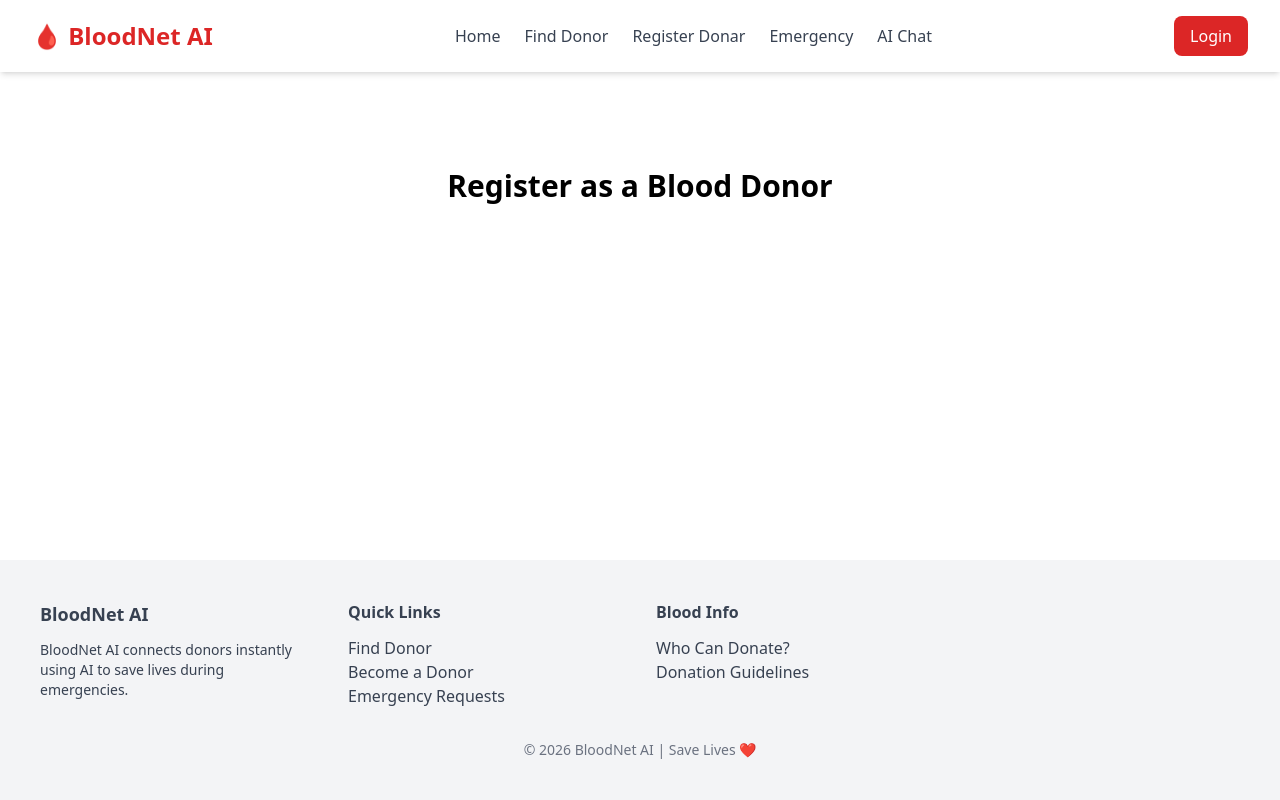
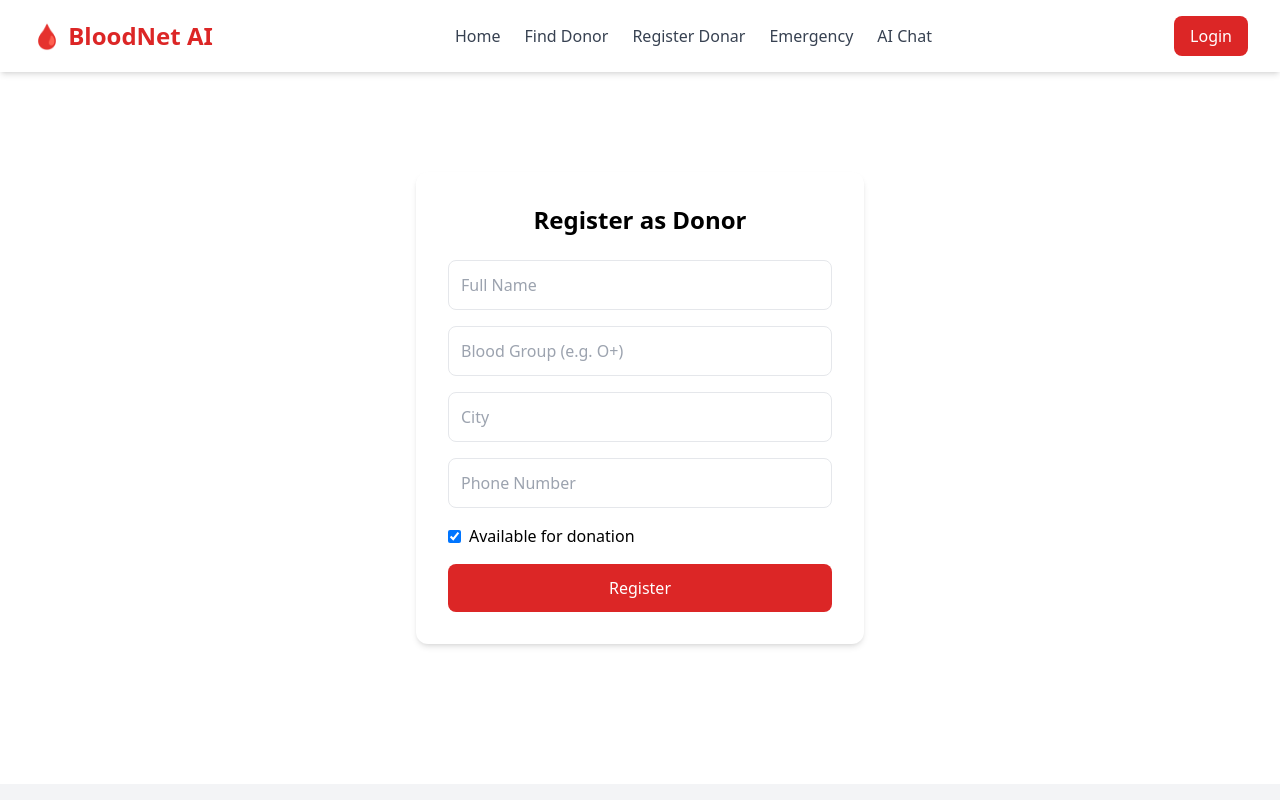
Before and after one commit to chetanapatil8822-afk/BloodNet-AI, a React app in the folder frontend/: page /register in a window 1280 px wide. Shown: the top 800 px of the page. Built offline with nearby package versions, Linux system fonts and the light colour scheme; the HTML template or start-up script is replaced by a standard one.

Commit message:
register donor page

```diff
--- a/frontend/src/components/AddDonar.jsx
+++ /dev/null
@@ -1,90 +0,0 @@
-import { useState } from "react";
-import axios from "axios";
-
-function AddDonor() {
-  const [formData, setFormData] = useState({
-    name: "",
-    bloodGroup: "",
-    city: "",
-    phone: "",
-    availability: true,
-  });
-
-  const handleChange = (e) => {
-    const { name, value, type, checked } = e.target;
-    setFormData({
-      ...formData,
-      [name]: type === "checkbox" ? checked : value,
-    });
-  };
-
-  const handleSubmit = async (e) => {
-    e.preventDefault();
-    try {
-      const res = await axios.post("http://localhost:5000/donors", formData);
-      alert(`Donor ${res.data.name} added successfully!`);
-      setFormData({
-        name: "",
-        bloodGroup: "",
-        city: "",
-        phone: "",
-        availability: true,
-      });
-    } catch (err) {
-      console.error(err);
-      alert("Error adding donor");
-    }
-  };
-
-  return (
-    <div>
-      <h2>Add Donor</h2>
-      <form onSubmit={handleSubmit}>
-        <input
-          type="text"
-          name="name"
-          placeholder="Name"
-          value={formData.name}
-          onChange={handleChange}
-          required
-        />
-        <input
-          type="text"
-          name="bloodGroup"
-          placeholder="Blood Group"
-          value={formData.bloodGroup}
-          onChange={handleChange}
-          required
-        />
-        <input
-          type="text"
-          name="city"
-          placeholder="City"
-          value={formData.city}
-          onChange={handleChange}
-          required
-        />
-        <input
-          type="text"
-          name="phone"
-          placeholder="Phone"
-          value={formData.phone}
-          onChange={handleChange}
-          required
-        />
-        <label>
-          Available:
-          <input
-            type="checkbox"
-            name="availability"
-            checked={formData.availability}
-            onChange={handleChange}
-          />
-        </label>
-        <button type="submit">Add Donor</button>
-      </form>
-    </div>
-  );
-}
-
-export default AddDonor;
--- a/frontend/src/pages/RegisterDonor/RegisterDonor.jsx
+++ b/frontend/src/pages/RegisterDonor/RegisterDonor.jsx
@@ -1,7 +1,128 @@
+import { useState } from "react";
+import { addDonor } from "../../services/donorService";
+import { useNavigate } from "react-router-dom";
+
 function RegisterDonor() {
+  const navigate = useNavigate();
+
+  const [formData, setFormData] = useState({
+    name: "",
+    bloodGroup: "",
+    city: "",
+    phone: "",
+    availability: true,
+  });
+
+  const handleChange = (e) => {
+    const { name, value, type, checked } = e.target;
+
+    setFormData({
+      ...formData,
+      [name]: type === "checkbox" ? checked : value,
+    });
+  };
+
+  const handleSubmit = async (e) => {
+    e.preventDefault();
+
+    try {
+      await addDonor(formData);  // ✅ save to backend
+
+      alert("Donor Registered Successfully ✅");
+
+      navigate("/find-donor");  // ✅ redirect added here
+
+      // reset form (optional since redirect ho raha hai)
+      setFormData({
+        name: "",
+        bloodGroup: "",
+        city: "",
+        phone: "",
+        availability: true,
+      });
+
+    } catch (error) {
+      console.error("Error adding donor:", error);
+      alert("Something went wrong ❌");
+    }
+  };
+
   return (
-    <div className="text-center mt-20">
-      <h1 className="text-3xl font-bold">Register as a Blood Donor</h1>
+    <div className="flex justify-center items-center min-h-[80vh]">
+
+      <form
+        onSubmit={handleSubmit}
+        className="bg-white p-8 rounded-xl shadow-md w-full max-w-md"
+      >
+        <h2 className="text-2xl font-bold mb-6 text-center">
+          Register as Donor
+        </h2>
+
+        {/* Name */}
+        <input
+          type="text"
+          name="name"
+          placeholder="Full Name"
+          value={formData.name}
+          onChange={handleChange}
+          className="w-full border p-3 mb-4 rounded-lg"
+          required
+        />
+
+        {/* Blood Group */}
+        <input
+          type="text"
+          name="bloodGroup"
+          placeholder="Blood Group (e.g. O+)"
+          value={formData.bloodGroup}
+          onChange={handleChange}
+          className="w-full border p-3 mb-4 rounded-lg"
+          required
+        />
+
+        {/* City */}
+        <input
+          type="text"
+          name="city"
+          placeholder="City"
+          value={formData.city}
+          onChange={handleChange}
+          className="w-full border p-3 mb-4 rounded-lg"
+          required
+        />
+
+        {/* Phone */}
+        <input
+          type="text"
+          name="phone"
+          placeholder="Phone Number"
+          value={formData.phone}
+          onChange={handleChange}
+          className="w-full border p-3 mb-4 rounded-lg"
+          required
+        />
+
+        {/* Availability */}
+        <label className="flex items-center mb-4">
+          <input
+            type="checkbox"
+            name="availability"
+            checked={formData.availability}
+            onChange={handleChange}
+            className="mr-2"
+          />
+          Available for donation
+        </label>
+
+        {/* Submit */}
+        <button
+          type="submit"
+          className="w-full bg-primary text-white py-3 rounded-lg hover:bg-primaryDark"
+        >
+          Register
+        </button>
+      </form>
+
     </div>
   );
 }
--- a/frontend/src/services/donorService.js
+++ b/frontend/src/services/donorService.js
@@ -0,0 +1,17 @@
+export const addDonor = async (donorData) => {
+  try {
+    const res = await fetch("http://localhost:5000/donors", {
+      method: "POST",
+      headers: {
+        "Content-Type": "application/json",
+      },
+      body: JSON.stringify(donorData),
+    });
+
+    const data = await res.json();
+    return data;
+  } catch (error) {
+    console.error("Error adding donor:", error);
+    throw error;
+  }
+};
```
